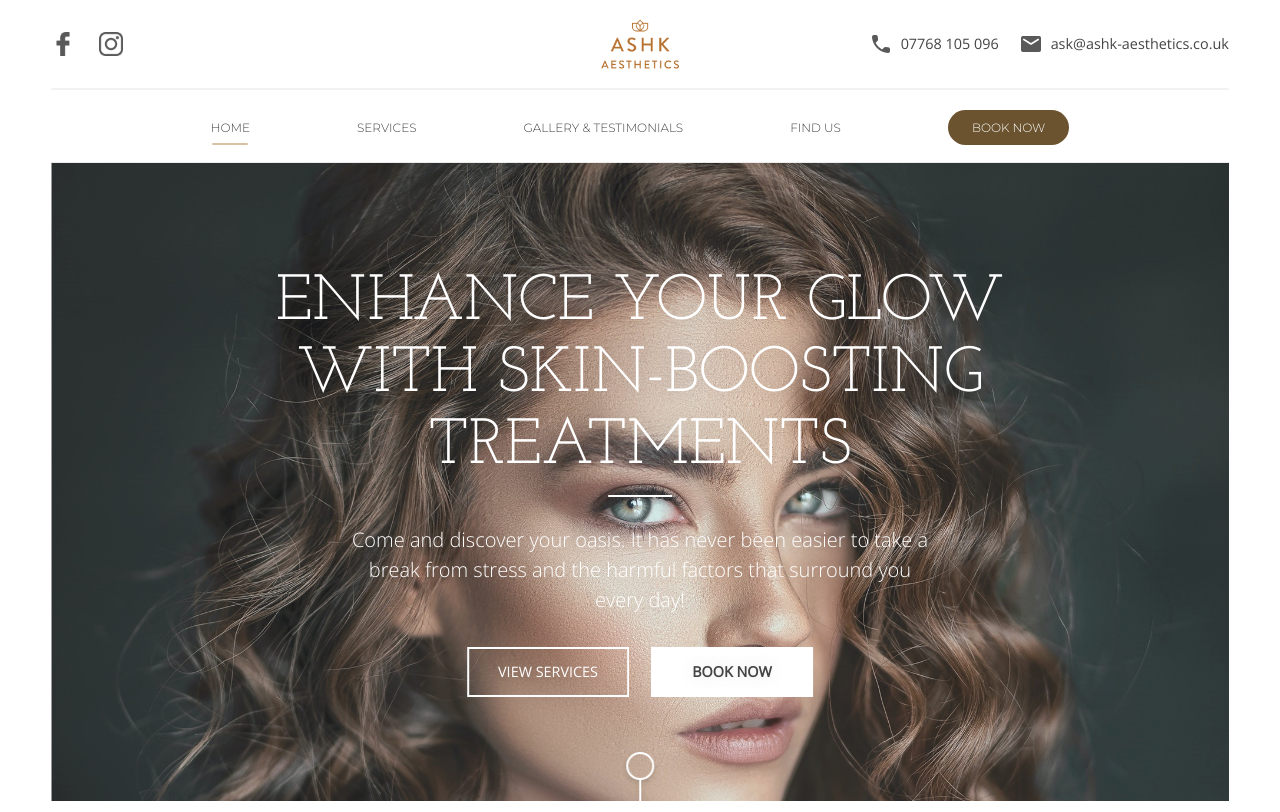
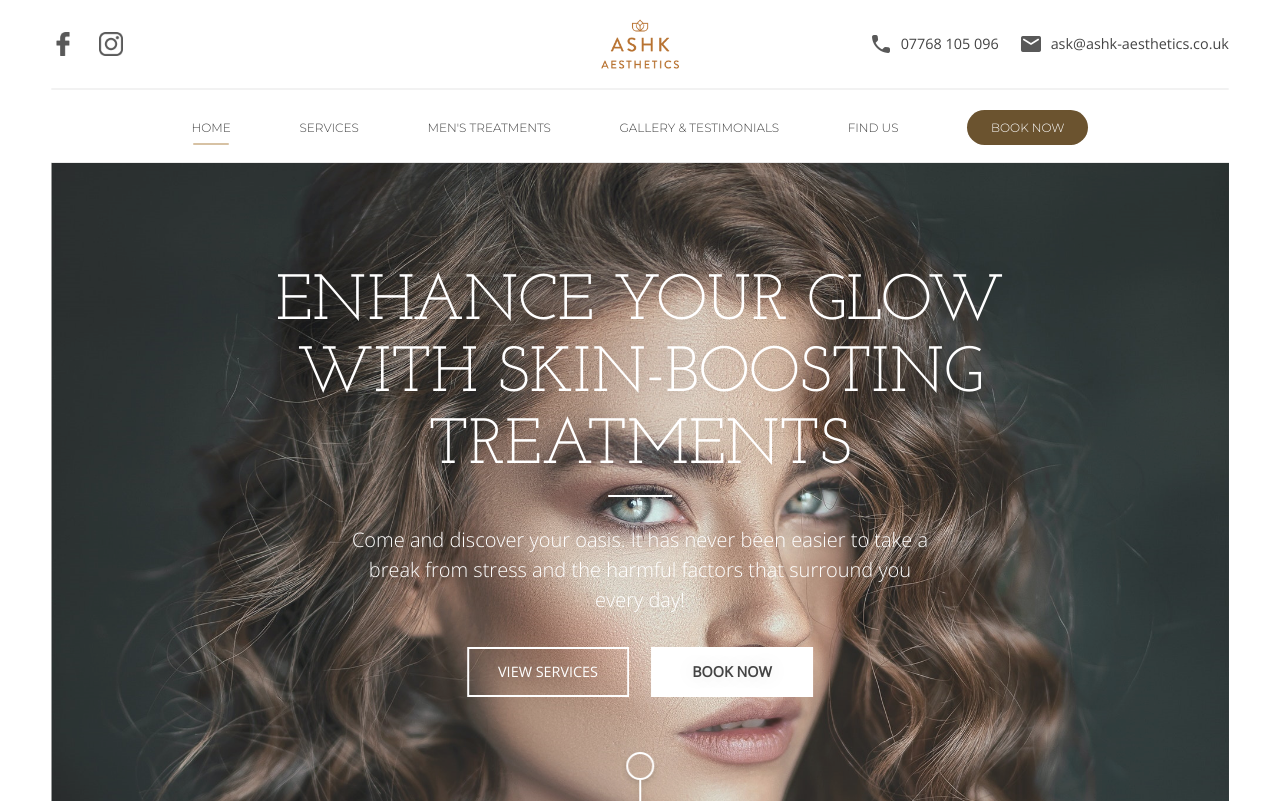
Before and after one commit to MiVladie/ashkaesthetics, a Gatsby site: page / in a window 1280 px wide. Shown: the top 812 px of the page. Built offline with nearby package versions, Linux system fonts and the light colour scheme; Gatsby itself is replaced by a stand-in of ours.

Commit message:
added men's treatments in navbar

```diff
--- a/src/components/Navigation/Navigation.js
+++ b/src/components/Navigation/Navigation.js
@@ -123,6 +123,16 @@ const Navigation = () => {
 				</li>
 
 				<li className={classes.Link}>
+					<Link
+						to='/services/#menstreatments'
+						activeClassName={classes.Active}
+						onClick={() => menuHandler('off')}>
+						Men's Treatments
+						<div className={classes.Underline} />
+					</Link>
+				</li>
+
+				<li className={classes.Link}>
 					<Link to='/gallery' activeClassName={classes.Active} onClick={() => menuHandler('off')}>
 						Gallery & Testimonials
 						<div className={classes.Underline} />
```
